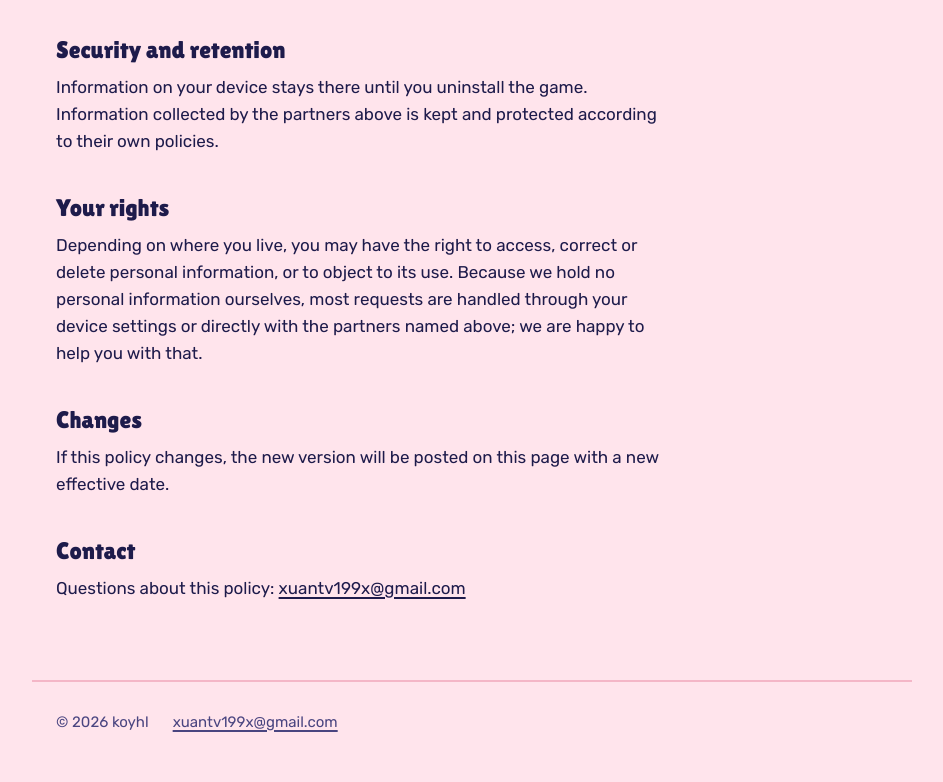
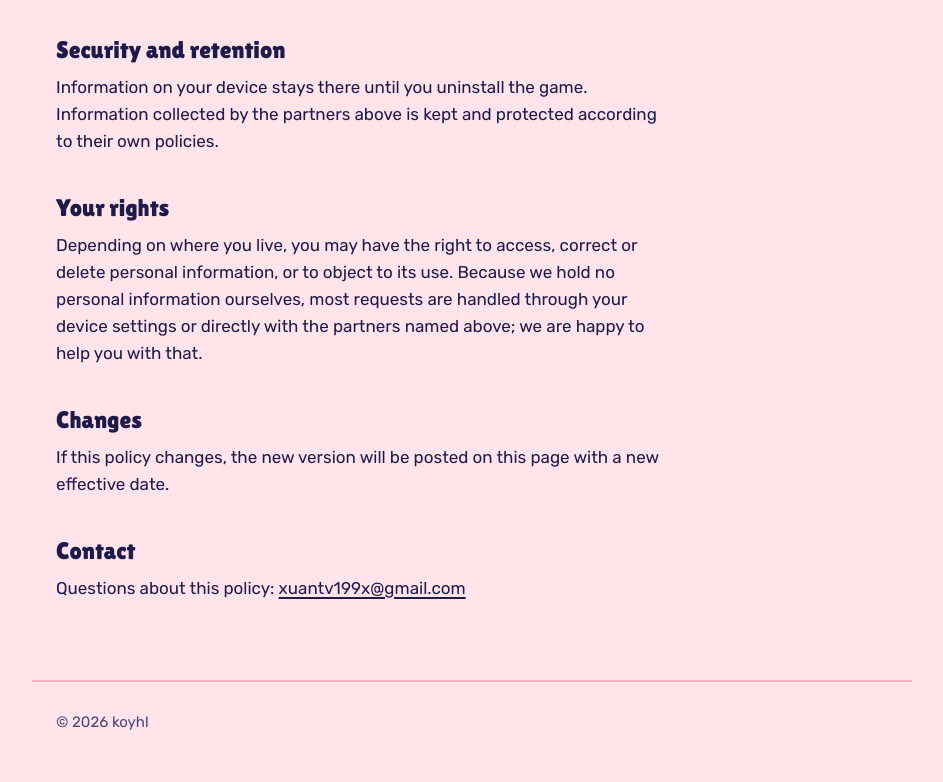
Before and after one commit to koyhl/koyhl.github.io, a plain HTML site: page privacy/blockpuzzle/index.html in a window 1280 px wide. Shown: the part 1998-2780 px from the top of the page, without its empty margins (168-1111 px from the left). Drawn offline with Linux system fonts and the light colour scheme.

Commit message:
fix: show the contact email once on the privacy policy

```diff
--- a/privacy/blockpuzzle/index.html
+++ b/privacy/blockpuzzle/index.html
@@ -109,7 +109,6 @@
 
   <footer class="wrap">
     <span>&copy; 2026 koyhl</span>
-    <a href="mailto:xuantv199x@gmail.com">xuantv199x@gmail.com</a>
   </footer>
 </body>
 </html>
```
